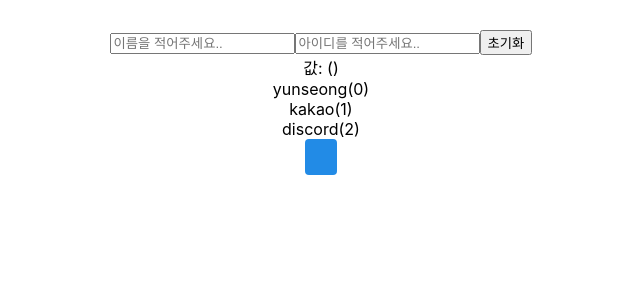
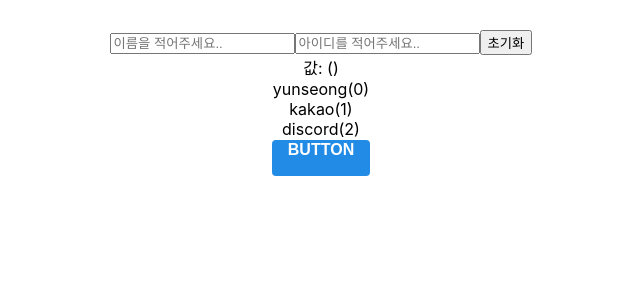
Before and after one commit to 2yunseong/econo-frontend-study, a React (Create React App) app in the folder frontend-study/: page / in a window 1280 px wide. Shown: the top 300 px of the page, without its empty margins (319-959 px from the left). Built offline with nearby package versions, Linux system fonts and the light colour scheme.

Commit message:
chore : selectbutton 컴포넌트 변경

```diff
--- a/frontend-study/src/components/SelectButton.js
+++ b/frontend-study/src/components/SelectButton.js
@@ -1,7 +1,7 @@
 import React from "react";
 import "./SelectButton.scss";
-const SelectButton = ({ children }) => {
-  return <button className="select-button">{children}</button>;
+const SelectButton = () => {
+  return <button className="select-button">BUTTON</button>;
 };
 
 export default SelectButton;
```
